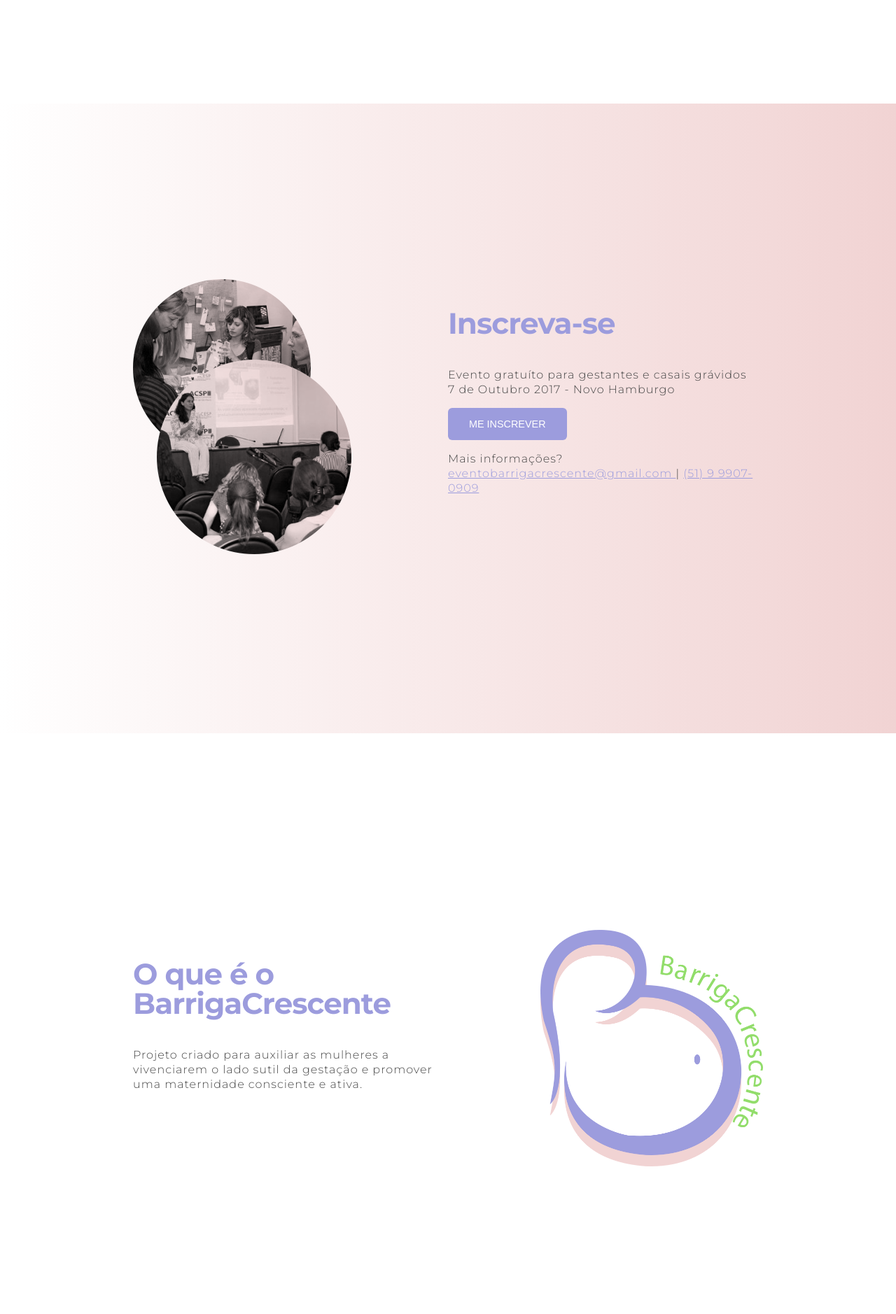
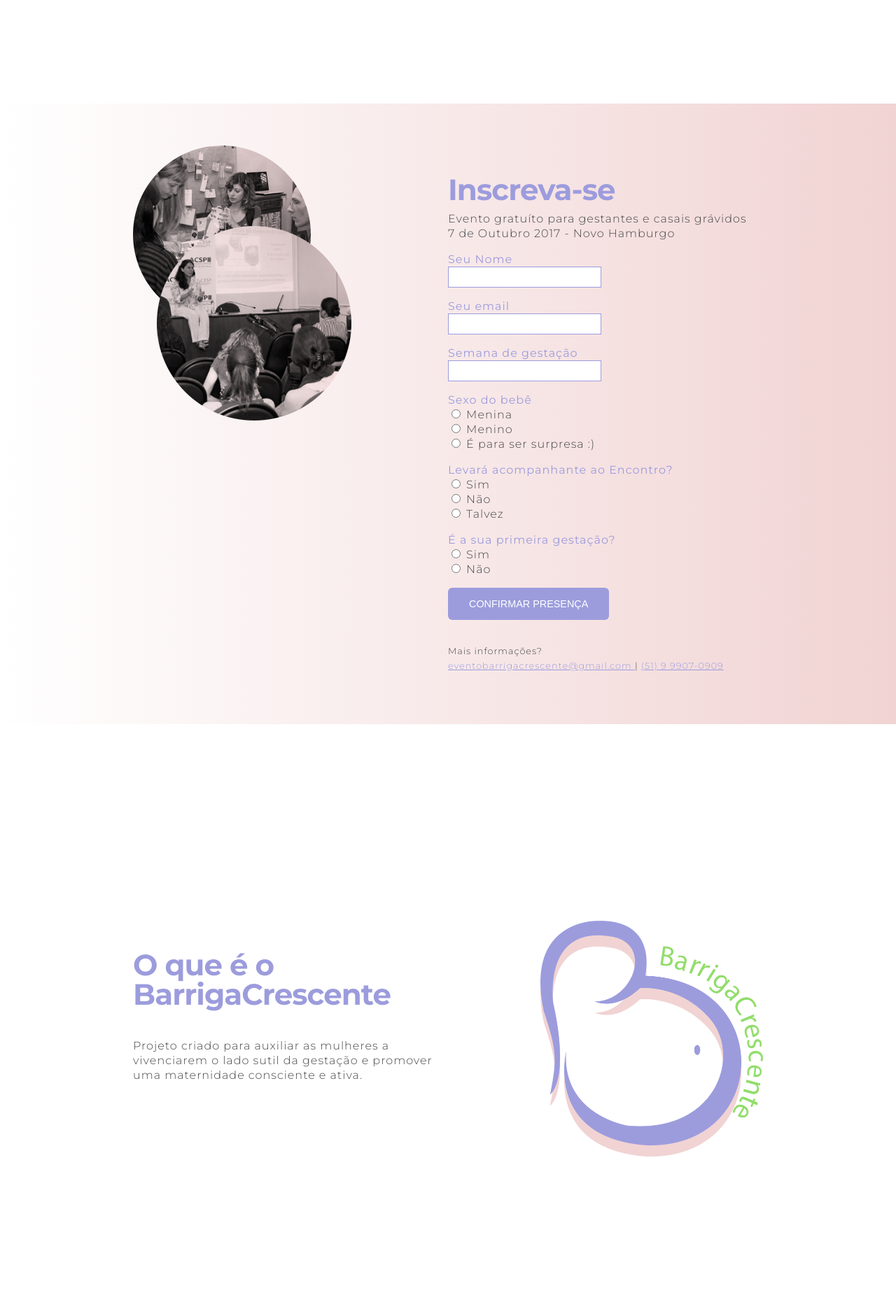
Before and after one commit to barrigacrescente/bc-website, a Jekyll site: the page built from index.html, in a window 1280 px wide. Shown: the part 1138-3016 px from the top of the page at 70% size. Built offline with Jekyll 4.4.1, drawn with Linux system fonts in a browser that asks for light colours.

Commit message:
added form

```diff
--- a/_includes/css/layout.css
+++ b/_includes/css/layout.css
@@ -63,6 +63,9 @@
   background: #F1D3D3;
   background: -webkit-linear-gradient(to right, #FFFFFF, #F1D3D3);
   background:         linear-gradient(to right, #FFFFFF, #F1D3D3);
+}
+#event-subscription-container {
+  padding: 20px 0;
 }
 
 /* #Images */
--- a/_layouts/landing.html
+++ b/_layouts/landing.html
@@ -79,25 +79,75 @@
         </div>
       </div>
     </section>
-    <section id="event-subscription-container" class="gradient-secundary fullscreen">
+    <section id="event-subscription-container" class="gradient-secundary">
       <div class="wrapper event-subscription-container flex-content">
         <div class="event-subscription-image flex-item">
           <img src="img/subscription-image.png" style="max-width:312px;" alt="">
         </div>
         <div class="event-subscription-form flex-item">
-          <h3 class="landing-title">Inscreva-se</h3>
-          <p>
+          <h3 class="landing-title" style="margin-bottom: 10px;">Inscreva-se</h3>
             Evento gratuíto para gestantes e casais grávidos
-            <br />
+            <br>
             7 de Outubro 2017 - Novo Hamburgo
-          </p>
-          <form class="" action="index.html" method="post">
-            <button class="btn" type="submit" name="button">
-              Me inscrever
-            </button>
+            <br>
+          <form class="checkout-forms" id="input-form-shiping" action="" method="POST" target="no-target">
+            <p>
+              <label for="">Seu Nome</label>
+              <input id="input-q1" class="payment-input" type="text" name="name" value="" tabindex="1">
+            </p>
+
+            <p>
+              <label for="">Seu email</label>
+              <input id="input-q6" class="payment-input" type="text" name="name" value="" tabindex="2">
+            </p>
+
+            <p>
+              <label for="">Semana de gestação</label>
+              <input id="input-q2" class="payment-input" type="text" name="name" value="" tabindex="3">
+            </p>
+
+            <p>
+              <label for="">Sexo do bebê</label>
+              <input class="label-radio" type="radio" id="input-q3" name="sex" value="male" tabindex="4"> Menina
+              <br>
+              <input class="label-radio" type="radio" id="input-q3" name="sex" value="female" tabindex="5"> Menino
+              <br>
+              <input class="label-radio" type="radio" id="input-q3" name="sex" value="other" tabindex="6">
+              É para ser surpresa :)
+              <br>
+            </p>
+
+            <p>
+              <label for="">Levará acompanhante ao Encontro?</label>
+              <input class="label-radio" type="radio" id="input-q4" name="companion" value="male" tabindex="7"> Sim
+              <br>
+              <input class="label-radio" type="radio" id="input-q4" name="companion" value="female" tabindex="8"> Não
+              <br>
+              <input class="label-radio" type="radio" id="input-q4" name="companion" value="other" tabindex="9"> Talvez
+              <br>
+            </p>
+
+            <p>
+              <label for="">
+                É a sua primeira gestação?
+              </label>
+              <input class="label-radio" type="radio" id="input-q5" name="firsttime" value="male" tabindex="10"> Sim
+              <br>
+              <input class="label-radio" type="radio" id="input-q5" name="firsttime" value="female" tabindex="11"> Não
+              <br>
+            </p>
+
+            <input id="input-q7" style="display:none;" name="q7">
+
+            <input type="hidden" name="fvv" value="1"><input type="hidden" name="draftResponse" value="[null,null,&quot;-1035224733384178124&quot;]
+            "><input type="hidden" name="pageHistory" value="0"><input type="hidden" name="fbzx" value="-1035224733384178124">
+
+            <button class="btn bnt-submit-google-form" id="form-submit" type="submit" tabindex="12"> Confirmar presença</button>
           </form>
-          <p>
+          <p style="font-size:0.8em;">
+            <br>
             Mais informações?
+            <br>
             <a href="mailto:eventobarrigacrescente@gmail.com">
               eventobarrigacrescente@gmail.com
             </a>
@@ -274,5 +324,35 @@
     {% include footer.html %}
     <script src="https://ajax.googleapis.com/ajax/libs/jquery/2.2.4/jquery.min.js"></script>
     <script src="/js/main.js"></script>
+    <script type="text/javascript">
+      $(document).ready(function(){
+        $('#input-form-shiping').one('submit',function(){
+          //reverse captcha
+          var sp = $('#input-q7').val();
+          if (sp == "") {
+            //send form
+            var inputq1 = encodeURIComponent($('#input-q1').val());
+            var inputq2 = encodeURIComponent($('#input-q2').val());
+            var inputq3 = encodeURIComponent($('#input-q3').val());
+            var inputq4 = encodeURIComponent($('#input-q4').val());
+            var inputq5 = encodeURIComponent($('#input-q5').val());
+            var inputq6 = encodeURIComponent($('#input-q6').val());
+            var q1ID = "entry.1739233732"; //name
+            var q2ID = "entry.478972796";  //semana de gestação
+            var q3ID = "entry.985722992";  //sexo do bebê
+            var q4ID = "entry.338169619";  //levará acompanhante
+            var q5ID = "entry.1788886102"; //primeira gestação
+            var q6ID = "entry.905017135";  //email
+            var baseURL = 'https://docs.google.com/forms/u/1/d/e/1FAIpQLSeyHifETg4dXi6639uMw42GNancVG_fryOf0pEVoAA3tXw4nw/formResponse?';
+            var submitRef = '&submit=Submit';
+            var submitURL = (baseURL + q1ID + "=" + inputq1 + "&" + q2ID + "=" + inputq2 + "&" + q3ID + "=" + inputq3 + "&" + q4ID + "=" + inputq4 + "&" + q5ID + "=" + inputq5 + "&" + q6ID + "=" + inputq6 + submitRef);
+            console.log(submitURL);
+            $(this)[0].action=submitURL;
+            console.log("Enviou o google form");
+            //end user data form
+          }
+        });
+      });
+    </script>
   </body>
 </html>
```
Also changed, not shown: _includes/css/form.css (+5 -2 lines).
